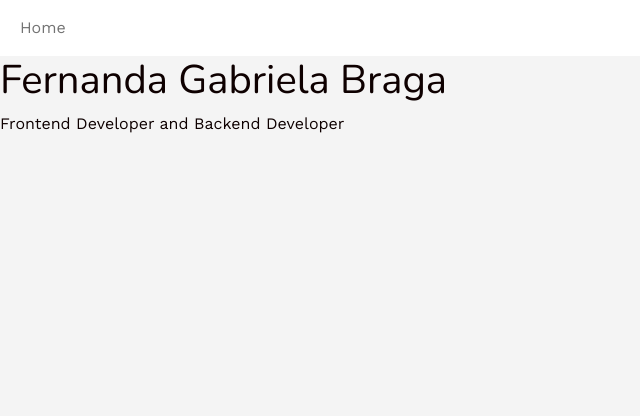
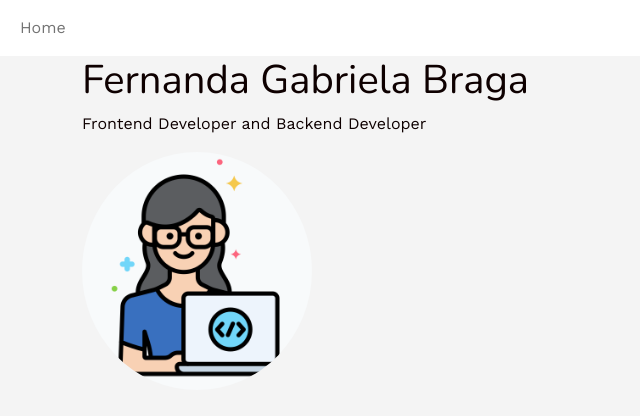
Before and after one commit to fernandagabrielabraga/portfolio, a Rails app: page / in a window 1280 px wide. Shown: the top 416 px of the page, without its empty margins (0-640 px from the left). Run offline with Rails 7, Linux system fonts and the light colour scheme; style sheets or scripts are compiled from the project's sources; some libraries are stand-ins or nearby versions.

Commit message:
avatar added

```diff
--- a/app/assets/stylesheets/components/_avatar.scss
+++ b/app/assets/stylesheets/components/_avatar.scss
@@ -3,7 +3,7 @@
   border-radius: 50%;
 }
 .avatar-large {
-  width: 56px;
+  width: 230px;
   border-radius: 50%;
 }
 .avatar-bordered {
--- a/app/views/homepage/home.html.erb
+++ b/app/views/homepage/home.html.erb
@@ -1,2 +1,7 @@
-<h1>Fernanda Gabriela Braga</h1>
-<p>Frontend Developer and Backend Developer</p>
+<div class="banner">
+  <div class="container">
+    <h1>Fernanda Gabriela Braga</h1>
+    <p>Frontend Developer and Backend Developer</p>
+    <%= image_tag ("avatar.png"), class: "avatar-large", alt: "avatar-large" %>
+  </div>
+</div>
```
Also changed, not shown: app/assets/images/avatar.png (added), app/assets/stylesheets/pages/_home.scss (line endings or trailing spaces).
